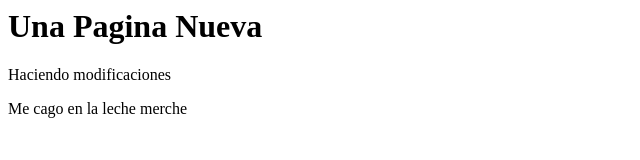
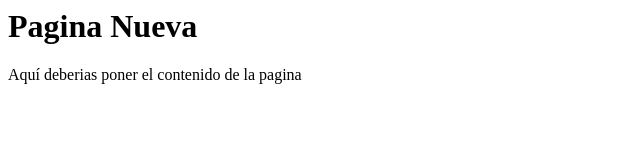
Before and after one commit to Kpaxa/NuevoPrueba, a plain HTML site: page index.html in a window 1280 px wide. Shown: the whole page, without its empty margins (0-640 px from the left). Drawn offline with Linux system fonts and the light colour scheme.

Commit message:
Mejora Index.html

```diff
--- a/index.html
+++ b/index.html
@@ -1,5 +1,9 @@
 <html>
-<h1>Una Pagina Nueva</h1>
-Haciendo modificaciones
-<p>Me cago en la leche merche</p>
+  <head>
+    <title>Titulo de la Pagina</title>
+  </head>
+  <body>
+    <h1>Pagina Nueva</h1>
+    <p>Aquí deberias poner el contenido de la pagina</p>
+  </body>
 </html>
```
